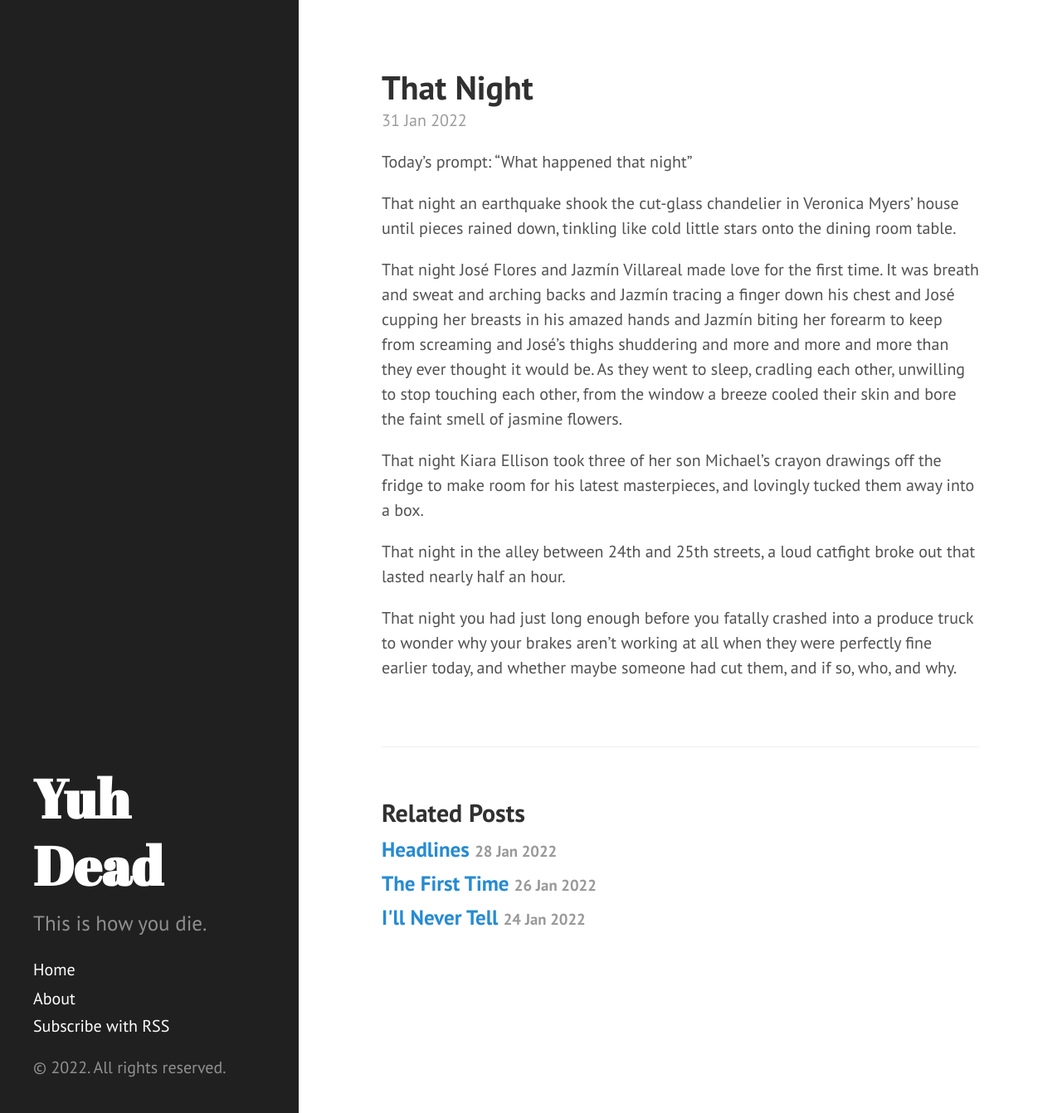
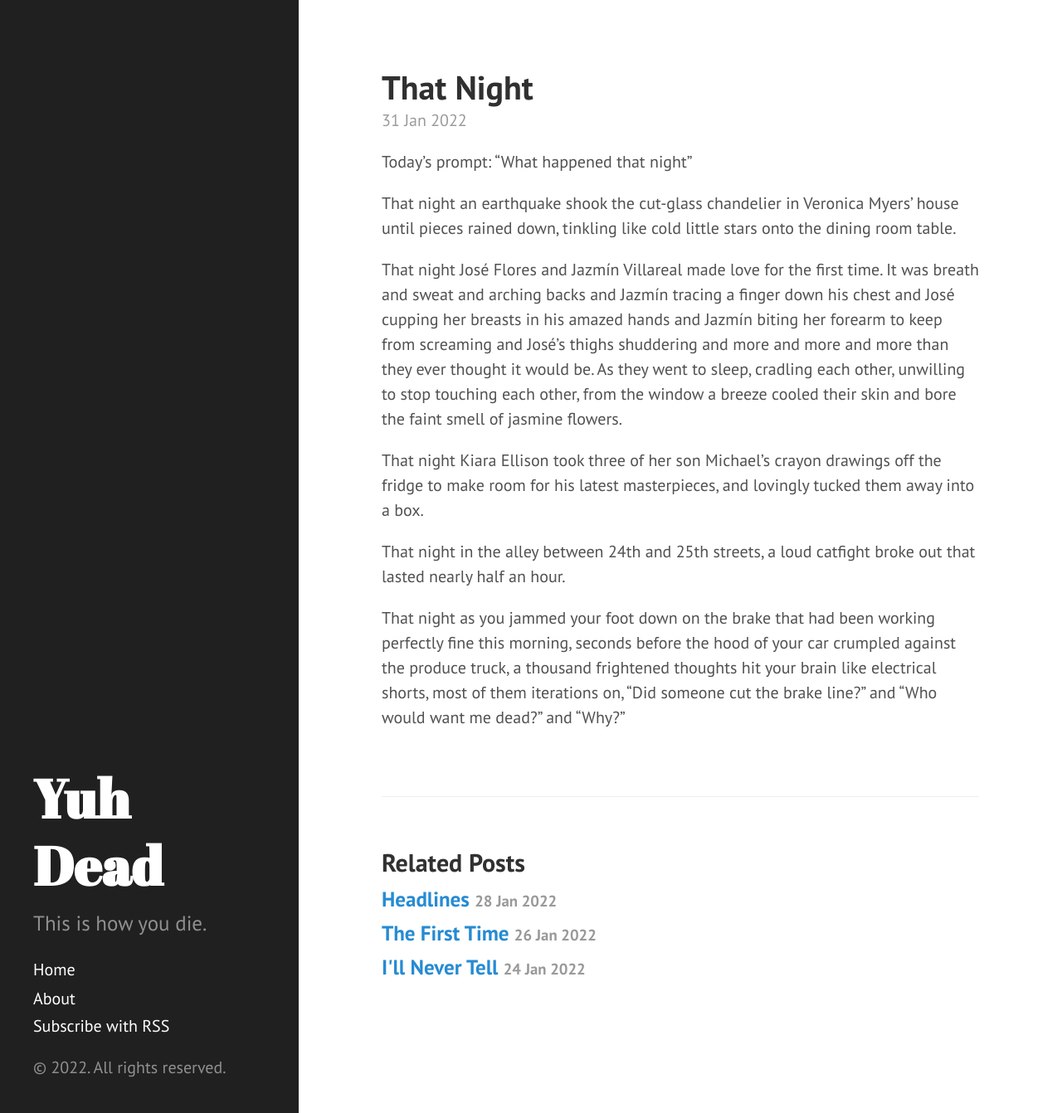
Before and after one commit to LoraV/LoraV.github.io, a Jekyll site: the page built from _posts/2022-01-31-that-night.markdown, in a window 1280 px wide and 1342 px high. Shown: the whole window at 83% size. Built offline with Jekyll 4.4.1, drawn with Linux system fonts in a browser that asks for light colours.

Commit message:
tweak last graf

```diff
--- a/_posts/2022-01-31-that-night.markdown
+++ b/_posts/2022-01-31-that-night.markdown
@@ -14,4 +14,4 @@ That night Kiara Ellison took three of her son Michael's crayon drawings off the
 
 That night in the alley between 24th and 25th streets, a loud catfight broke out that lasted nearly half an hour.
 
-That night you had just long enough before you fatally crashed into a produce truck to wonder why your brakes aren't working at all when they were perfectly fine earlier today, and whether maybe someone had cut them, and if so, who, and why.
+That night as you jammed your foot down on the brake that had been working perfectly fine this morning, seconds before the hood of your car crumpled against the produce truck, a thousand frightened thoughts hit your brain like electrical shorts, most of them iterations on, "Did someone cut the brake line?" and "Who would want me dead?" and "Why?"
```
